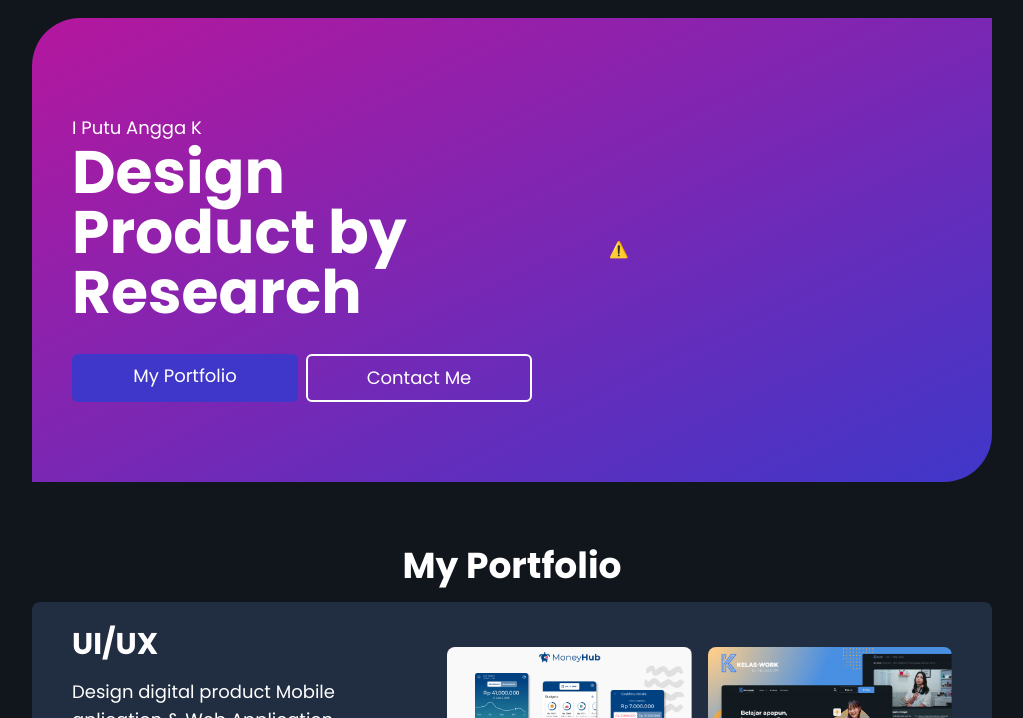
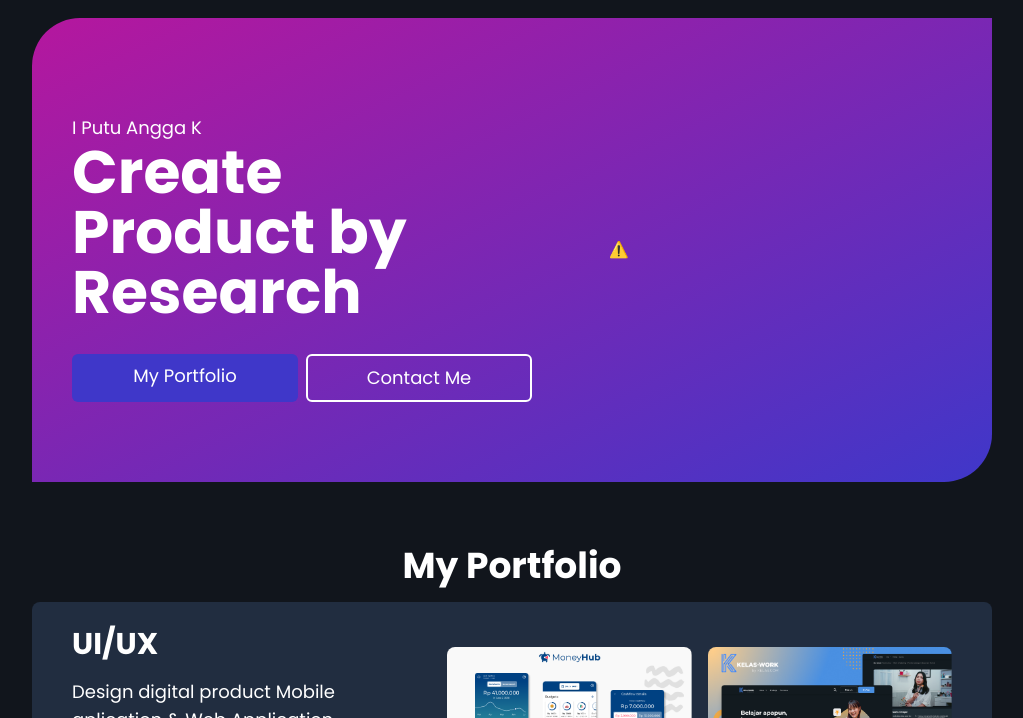
Before and after one commit to iputuanggak/home, a website: page index.html in a window 1280 px wide. Shown: the part 82-800 px from the top of the page, without its empty margins (128-1151 px from the left). Drawn offline with nearby package versions, Linux system fonts and the light colour scheme; no server answers.

Commit message:
create-product

```diff
--- a/index.html
+++ b/index.html
@@ -133,7 +133,7 @@
               <div>
                 <p class="text-center md:text-left">I Putu Angga K</p>
                 <h1 class="text-center md:text-left">
-                  Design Product by Research
+                  Create Product by Research
                 </h1>
               </div>
               <!-- Button -->
```
